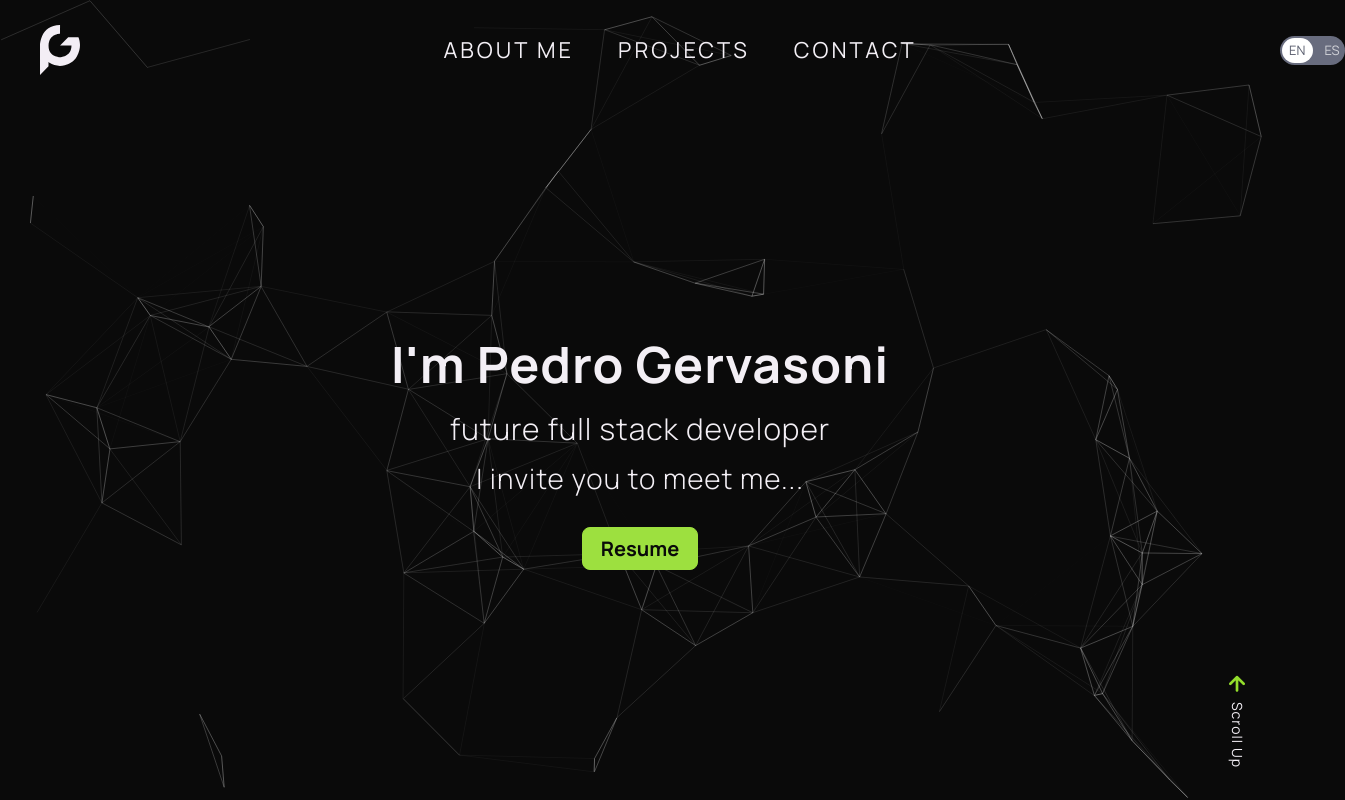
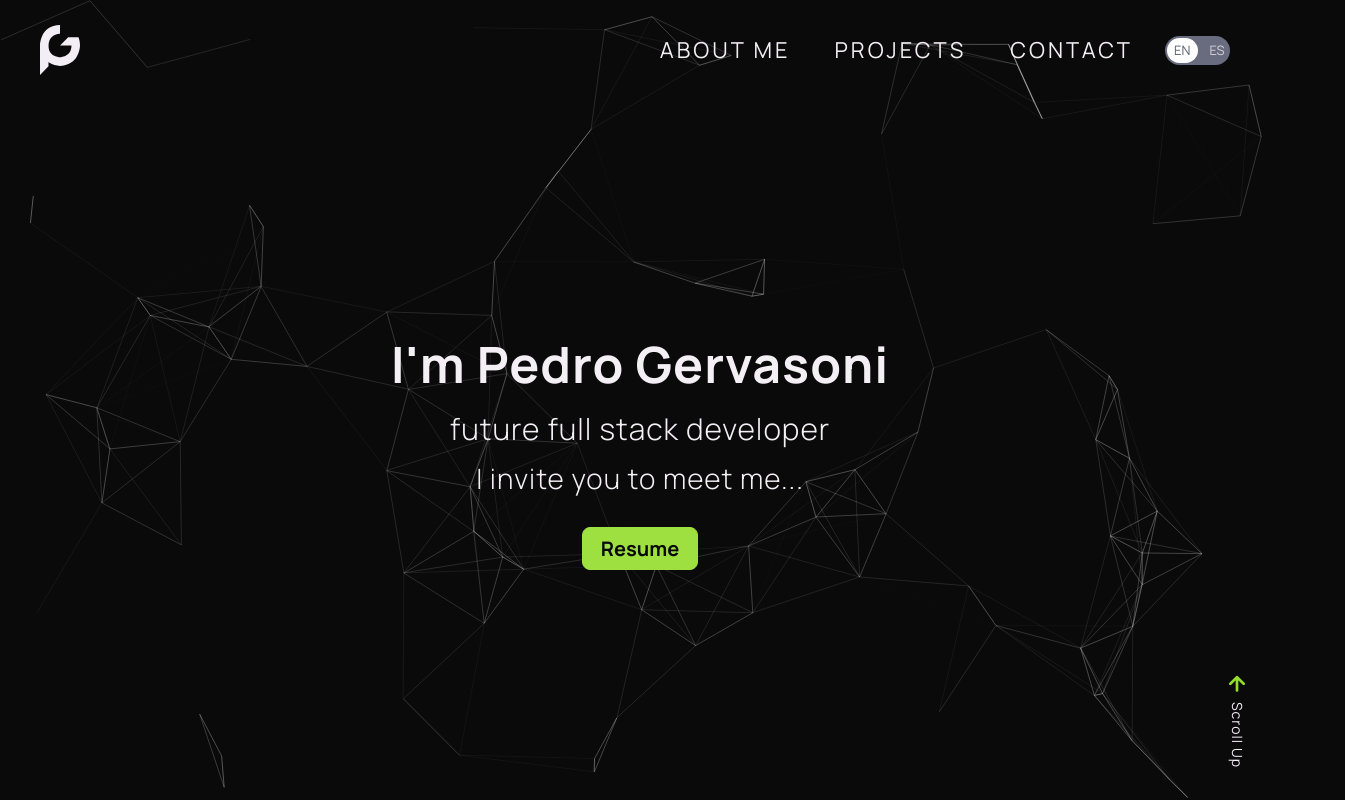
Before and after one commit to PedroGervasoni/Portfolio, a plain HTML site: page index.html in a window 1280 px wide. Shown: the top 800 px of the page, 1345 px wide, since content can reach past the window. Drawn offline with nearby package versions, Linux system fonts and the light colour scheme.

Commit message:
button translate

```diff
--- a/index.html
+++ b/index.html
@@ -65,13 +65,17 @@
                 <li class="nav-menu-item">
                     <a href="#contacto" class="nav-menu-link nav-link">Contact</a>
                 </li>
+                <li class="nav-menu-item">
+                    <div class="can-toggle demo-rebrand-2 ">
+                        <input id="e" type="checkbox">
+                        <label for="e">
+                          <div class="can-toggle__switch" data-checked="ES" data-unchecked="EN"></div>
+                        </label>
+                      </div>
+
+                </li>
             </ul>
-            <div class="can-toggle demo-rebrand-2">
-                <input id="e" type="checkbox">
-                <label for="e">
-                  <div class="can-toggle__switch" data-checked="ES" data-unchecked="EN"></div>
-                </label>
-              </div>
+
         </nav>
     </header>
 
--- a/scss/style.scss
+++ b/scss/style.scss
@@ -108,6 +108,7 @@ body::-webkit-scrollbar-thumb:hover {
   display: flex;
   margin-right: 40px;
   list-style: none;
+  align-items: center;
 }
 .uit{
   color: $color-lima-claro;
@@ -119,6 +120,9 @@ body::-webkit-scrollbar-thumb:hover {
   line-height: 80px;
   text-transform: uppercase;
   width: max-content;
+  &:nth-child(4){
+    width: 65px;
+  }
 }
 
 .nav-menu-link {
```
Also changed, not shown: style.css, 1 other file.
